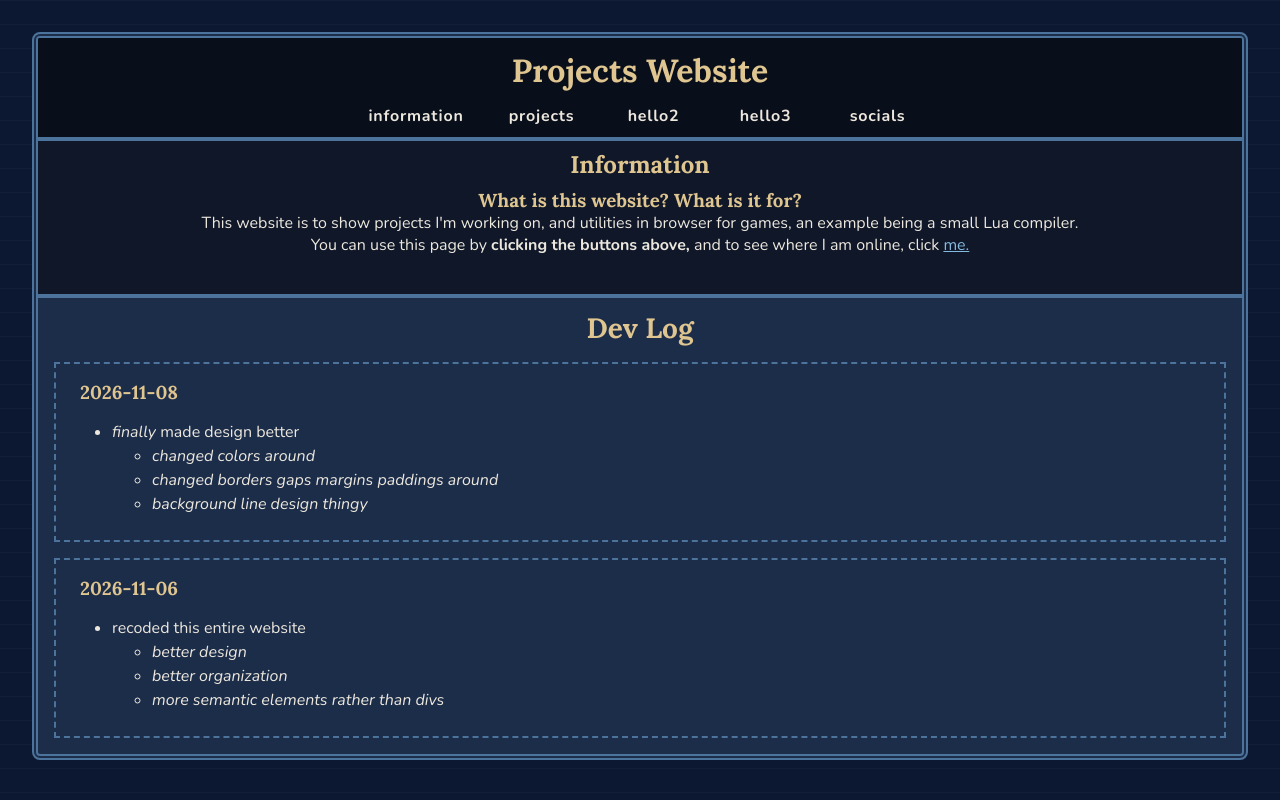
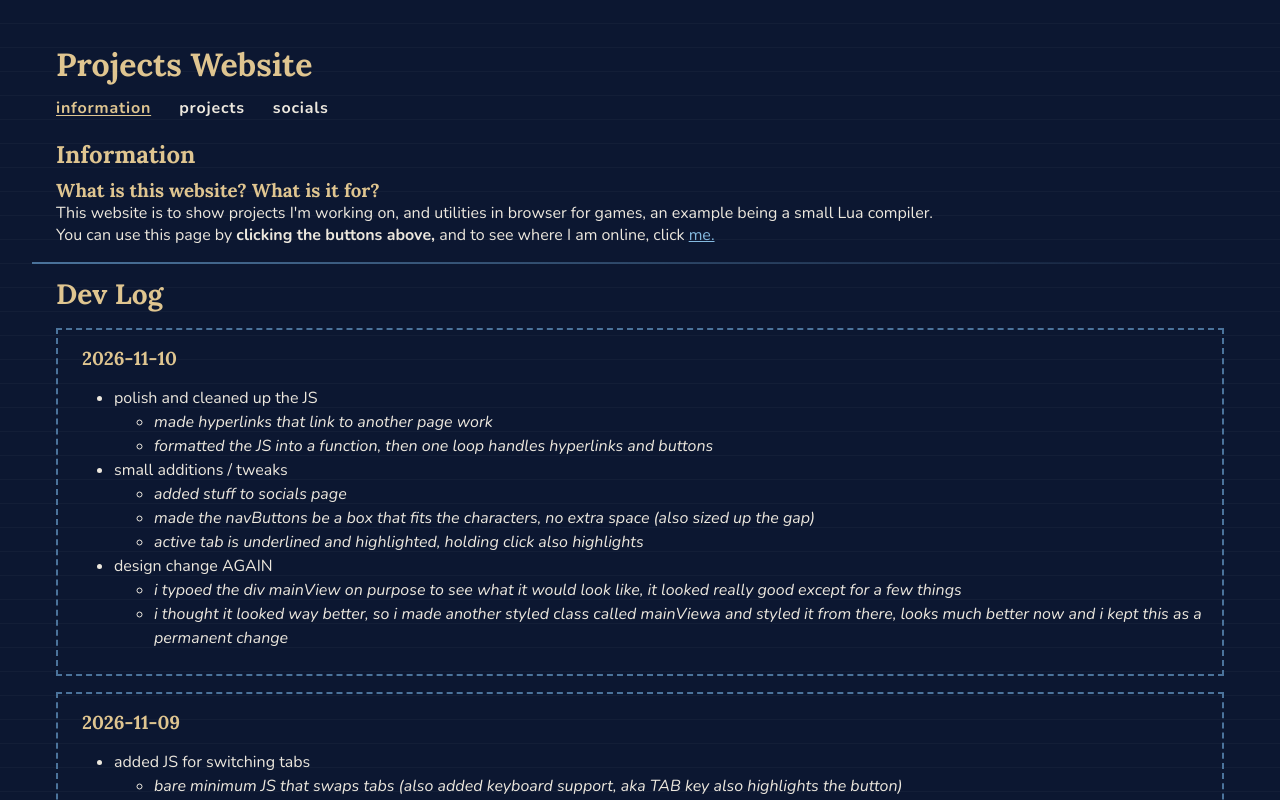
Before and after one commit to tntren/webdev, a plain HTML site: page index.html in a window 1280 px wide. Both pictures are taken after a click on the button "information". Shown: the top 800 px of the page. Drawn offline with nearby package versions, Linux system fonts and the light colour scheme.

Commit message:
design change AGAIN + polish, tweaks, cleanup

```diff
--- a/css/base.css
+++ b/css/base.css
@@ -1,19 +1,28 @@
 :root {
     --page: hsl(222, 60%, 12%);
     --header: hsl(222, 50%, 7%);
-    --header-body: hsl(222, 45%, 11%);
-    --panel: hsl(218, 45%, 20%);
+    /* --header-body: hsl(222, 45%, 11%); */
+    /* --surface: hsl(218, 45%, 20%); */
     --border: hsl(210, 35%, 45%);
     --text: hsl(40, 30%, 90%);
     --heading: hsl(40, 55%, 72%);
     --hyperlink: hsl(205, 60%, 70%);
+
+    --site-width: 1280px;
+    --inset: 1.5rem;
 }
 
 *, *::before, *::after {
     box-sizing: border-box;
 }
 
-.hidden { display: none; }
+html {
+    overflow-y: scroll;
+    scrollbar-width: thin;
+    scrollbar-color: var(--border) var(--header);
+}
+
+.hidden { display: none !important; }
 
 a { color: var(--hyperlink); }
 
@@ -28,7 +37,7 @@ button {
 
 body {
     background-image: repeating-linear-gradient(
-        0deg, transparent 0 23px, hsla(0, 0%, 100%, 0.03) 23px 24px
+        180deg, transparent 0 23px, hsla(0, 0%, 100%, 0.03) 23px 24px
     );
 
     background-color: var(--page);
@@ -38,16 +47,6 @@ body {
     margin: 2rem;
 
     .mainView {
-        background-color: var(--panel);
-
-        overflow: hidden;
-        max-width: 1280px;
-        width: 100%;
-        min-height: 720px;
-        margin: 1rem auto;
-
-        border-radius: 0.5rem;
-        border: 6px double var(--border);
-        text-align: center;
+        margin: 1rem 0;
     }
 }
--- /dev/null
+++ b/css/footer.css
@@ -0,0 +1,13 @@
+.mainFooter {
+    max-width: var(--site-width);
+    margin: 0 auto 1rem;
+
+    text-align: center;
+    font-size: 0.85rem;
+    color: var(--text);
+    opacity: 0.7;
+
+    p {
+        margin: 0.25rem 0;
+    }
+}
--- a/css/header.css
+++ b/css/header.css
@@ -1,26 +1,21 @@
 .headerContent {
-    background-color: var(--header-body);
-
-    min-height: 260px;
-    border-bottom: 4px solid var(--border);
+    display: grid;
+    border-bottom: 2px solid;
+    border-image: linear-gradient(90deg, var(--border), transparent) 1;
 
     h1 {
-        background-color: var(--header);
-
         margin: 0;
-        padding: 0.75rem 0;
+        padding: 0.75rem var(--inset);
     }
 
     .headerNav {
         display: flex;
         flex-wrap: wrap;
-        justify-content: center;
-        gap: 0.75rem;
-        background-color: var(--header);
+        justify-content: flex-start;
+        gap: 1.75rem;
 
         margin: 0;
-        padding: 0 0 0.5rem;
-        border-bottom: 4px solid var(--border);
+        padding: 0 var(--inset) 0.75rem;
 
         .headerButtons {
             background: none;
@@ -33,13 +28,13 @@
             font-size: 1rem;
             letter-spacing: 0.05rem;
 
-            min-width: 100px;
-            padding: 0.125rem 1rem;
+            padding: 0;
 
             &:hover {
                 color: var(--heading);
             }
-            &.active {
+            &.active,
+            &:active {
                 color: var(--heading);
 
                 text-decoration: underline;
@@ -48,16 +43,24 @@
             &:focus-visible { color: var(--heading); }
         }
     }
+    .headerPanel {
+        /* all panels share ong rid cell, hidden ones keep their space (visibility) so the page doesn't jump betwen tabs */
+        grid-area: 3 / 1;
+        margin: 0 0 1rem;
 
-    .headerProjects,
-    .headerInformation {
+        &.hidden {
+            display: block !important;
+            visibility: hidden;
+        }
+
         h2 {
             margin: 0;
-            padding: 0.5rem;
+            padding: 0.5rem var(--inset);
         }
         h3,
         p {
             margin: 0;
+            padding: 0 var(--inset);
         }
     }
 }
--- a/css/main.css
+++ b/css/main.css
@@ -1,12 +1,12 @@
 .mainInformation {
     h2 { /* dev log */
-        margin: 0.75rem;
+        margin: 0.75rem var(--inset);
         font-size: 1.75rem;
     }
     .entry {
         border: 2px dashed var(--border);
         padding: 0.5rem 1rem;
-        margin: 1rem;
+        margin: 1rem var(--inset);
 
         text-align: left;
 
--- a/index.html
+++ b/index.html
@@ -7,42 +7,88 @@
         <meta name="description" content="tntrent's Projects: in browser game utilities like a small Lua compiler, and links to find me online.">
         <link rel="icon" href="./media/images/favicon.png">
         <link rel="stylesheet" href="./css/base.css">
+        <link rel="stylesheet" href="./css/header.css">
         <link rel="stylesheet" href="./css/main.css">
-        <link rel="stylesheet" href="./css/header.css">
+        <link rel="stylesheet" href="./css/footer.css"> <!-- separated a singular large CSS file into multiple for readability -->
         <link rel="preconnect" href="https://fonts.googleapis.com">
         <link rel="preconnect" href="https://fonts.gstatic.com" crossorigin>
         <link href="https://fonts.googleapis.com/css2?family=Nunito:ital,wght@0,200..1000;1,200..1000&family=Lora:wght@500;700&display=swap" rel="stylesheet">
-        <script src="./js/script.js" defer></script>
+        <script src="./js/script.js" defer></script> <!-- for the buttons -->
     </head>
     <body>
         <div class="mainView">
             <header class="headerContent">
                 <h1>Projects Website</h1>
                 <nav class="headerNav">
-                    <button class="headerButtons" type="button" data-page="info">information</button>
+                    <button class="headerButtons active" type="button" data-page="info">information</button>
                     <button class="headerButtons" type="button" data-page="projects">projects</button>
-                    <button class="headerButtons" type="button">hello2</button>
-                    <button class="headerButtons" type="button">hello3</button>
                     <button class="headerButtons" type="button" data-page="socials">socials</button>
                 </nav>
-                <section class="headerInformation panel" data-page="info">
+                <section class="headerInformation panel headerPanel" data-page="info">
                     <h2>Information</h2>
                     <h3>What is this website? What is it for?</h3>
                     <p>This website is to show projects I'm working on, and utilities in browser for games, an example being a small Lua compiler.</p>
-                    <p>You can use this page by <strong>clicking the buttons above,</strong> and to see where I am online, click <a href="#socials" class="tab" data-page="socials">me.</a></p>
+                    <p>You can use this page by <strong>clicking the buttons above,</strong> and to see where I am online, click <a href="#socials" class="pageLink" data-page="socials">me.</a></p>
                 </section>
-                <section class="headerProjects panel hidden" data-page="projects">
+                <section class="headerProjects panel headerPanel hidden" data-page="projects">
                     <h2>Projects/Utilities</h2>
                     <h3>Finished projects / utilities or ones I'm working on.</h3>
                 </section>
-                <section class="headerSocials panel hidden" data-page="socials">
+                <section class="headerSocials panel headerPanel hidden" data-page="socials">
                     <h2>Socials</h2>
                     <h3>Where to find me online / how to contact me.</h3>
                 </section>
             </header>
-            <main class="mainContent">
+            <main>
                 <section class="mainInformation panel" data-page="info">
                     <h2>Dev Log</h2>
+                    <article class="entry">
+                        <h3><time datetime="2026-11-10">2026-11-10</time></h3>
+                        <ul>
+                            <li>polish and cleaned up the JS
+                                <ul>
+                                    <li>made hyperlinks that link to another page work</li>
+                                    <li>formatted the JS into a function, then one loop handles hyperlinks and buttons</li>
+                                </ul>
+                            </li>
+                            <li>small additions / tweaks
+                                <ul>
+                                    <li>added stuff to socials page</li>
+                                    <li>made the navButtons be a box that fits the characters, no extra space (also sized up the gap)</li>
+                                    <li>active tab is underlined and highlighted, holding click also highlights</li>
+                                </ul>
+                            </li>
+                            <li>design change AGAIN
+                                <ul>
+                                    <li>i typoed the div mainView on purpose to see what it would look like, it looked really good except for a few things</li>
+                                    <li>i thought it looked way better, so i made another styled class called mainViewa and styled it from there, looks much better now and i kept this as a permanent change</li>
+                                </ul>
+                            </li>
+                        </ul>
+                    </article>
+                    <article class="entry">
+                        <h3><time datetime="2026-11-09">2026-11-09</time></h3>
+                        <ul>
+                            <li>added JS for switching tabs
+                                <ul>
+                                    <li>bare minimum JS that swaps tabs (also added keyboard support, aka TAB key also highlights the button)</li>
+                                    <li>started the projects section</li>
+                                </ul>
+                            </li>
+                            <li>cleaned up the CSS
+                                <ul>
+                                    <li>converted to CSS nesting for readability</li>
+                                    <li>removed redundant rules</li>
+                                </ul>
+                            </li>
+                            <li>added SEO and polish
+                                <ul>
+                                    <li>meta description and favicon</li>
+                                    <li>newest dev log entries now go on top</li>
+                                </ul>
+                            </li>
+                        </ul>
+                    </article>
                     <article class="entry">
                         <h3><time datetime="2026-11-08">2026-11-08</time></h3>
                         <ul>
@@ -70,5 +116,10 @@
                 </section>
             </main>
         </div>
+        <footer class="mainFooter">
+            <p>Made by hand, for my Web Dev class.</p>
+            <p>HTML, CSS, JS. Nunito and Lora.</p>
+            <p>2026-11-02 - 2026-11-13.</p>
+        </footer>
     </body>
 </html>
--- a/js/script.js
+++ b/js/script.js
@@ -1,19 +1,24 @@
-const headerButtons = document.querySelectorAll(".headerButtons") // document is the root of everything, querySelectorAll checks everything class headerButtons
+const triggers = document.querySelectorAll(".headerButtons, .pageLink")
+const buttons = document.querySelectorAll(".headerButtons")
 const panels = document.querySelectorAll(".panel")
 
 function changePages(page) {
-    for (const panel of panels)
-        if (panel.dataset.page === page) {
-            panel.classList.remove("hidden")
-        }
-        else {
-            panel.classList.add("hidden")
-        }
+    if (!page) return
+
+    for (const panel of panels) {
+        panel.classList.toggle("hidden", panel.dataset.page !== page)
+    }
+
+    for (const button of buttons) {
+        const isActive = button.dataset.page === page
+        button.classList.toggle("active", isActive)
+        button.setAttribute("aria-current", isActive ? "page" : "false")
+    }
 }
 
-for (const button of headerButtons) { // for (for each thing in this next block) set button = to the first, then the next and so on of the buttons in headerButtons
-    button.addEventListener("click", function() {
-        console.log(button.dataset.page)
-        changePages(button.dataset.page)
-    });
+for (const trigger of triggers) {
+    trigger.addEventListener("click", event => {
+        event.preventDefault()
+        changePages(trigger.dataset.page)
+    })
 }
```
